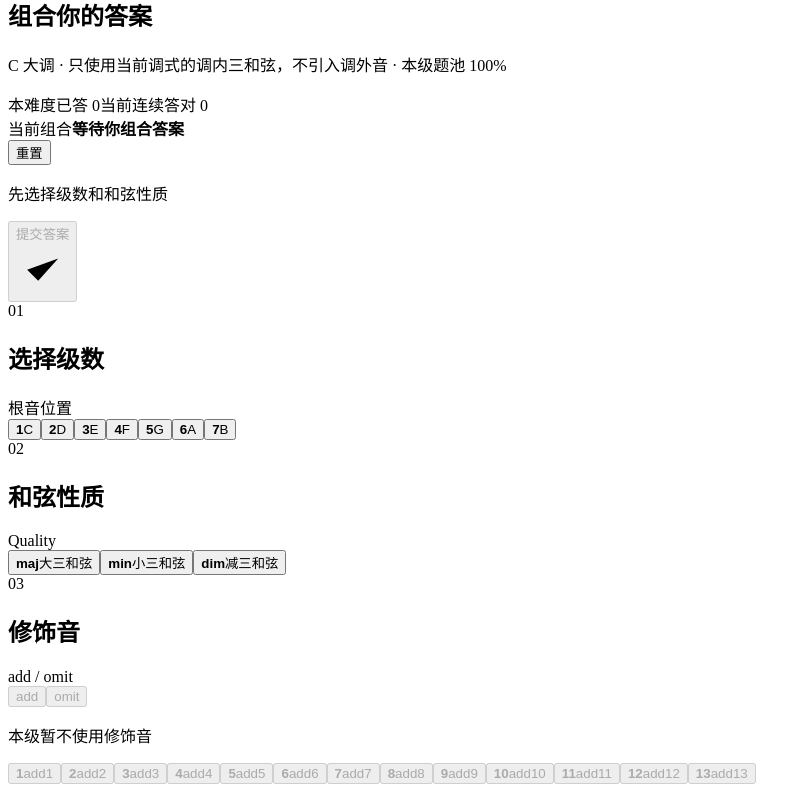
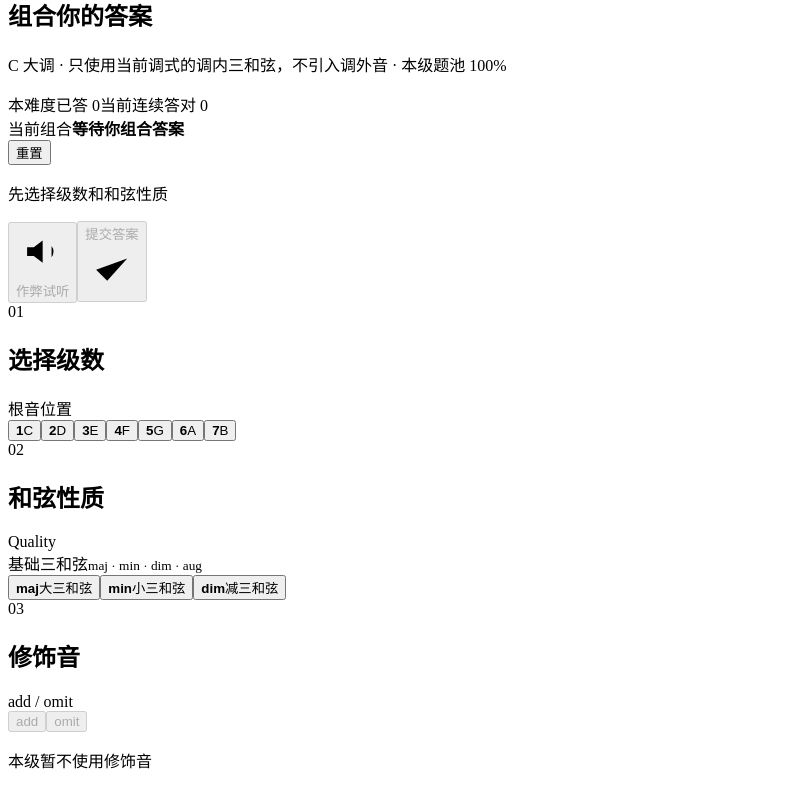
Before and after one commit to ponder-j/Chord_Excercise, a React (Vite) app: page / in a window 1280 px wide. Shown: the part 660-1446 px from the top of the page, without its empty margins (0-811 px from the left). Built offline with nearby package versions, Linux system fonts and the light colour scheme; the HTML template or start-up script is replaced by a standard one.

Commit message:
Group chord qualities and add answer preview

```diff
--- a/src/App.tsx
+++ b/src/App.tsx
@@ -216,6 +216,12 @@ function App() {
     const tonicRoot = 48 + store.settings.keyRoot
     const tonicIntervals = store.settings.keyMode === 'major' ? [0, 4, 7] : [0, 3, 7]
     void playNotes(tonicIntervals.map((interval) => tonicRoot + interval))
+  }
+
+  function handlePreviewAnswer() {
+    if (!selectedAnswer || selectedMidi.length === 0) return
+    playedQuestionRef.current = question.id
+    void playNotes(selectedMidi)
   }
 
   function handleSelectDegree(value: number) {
@@ -457,13 +463,28 @@ function App() {
           )}
 
           <div className="submit-row">
-            <p>{hasAnswer ? '确认组合听起来与目标一致后再提交' : '先选择级数和和弦性质'}</p>
+            <p>{hasAnswer ? '可先试听自己组合的音响，再提交答案' : '先选择级数和和弦性质'}</p>
+            <div className="submit-actions">
+              <button
+                type="button"
+                className="cheat-button"
+                onClick={handlePreviewAnswer}
+                disabled={!hasAnswer || isLockedFeedback}
+                title="试听当前组合，不计入答题记录"
+              >
+                <svg viewBox="0 0 24 24" aria-hidden="true">
+                  <path d="M5 10v4h3l4 3V7l-4 3H5Z" />
+                  <path d="M16 9.5a4 4 0 0 1 0 5" />
+                </svg>
+                作弊试听
+              </button>
               <button type="button" className="submit-button" onClick={handleSubmit} disabled={!hasAnswer || isLockedFeedback}>
                 提交答案
                 <svg viewBox="0 0 24 24" aria-hidden="true">
                   <path d="m5 12 5 5L19 7" />
                 </svg>
               </button>
+            </div>
           </div>
 
           <AnswerPanels
--- a/src/components/AnswerPanels.tsx
+++ b/src/components/AnswerPanels.tsx
@@ -1,3 +1,4 @@
+import { QUALITY_GROUPS } from '../data/levels'
 import type { AnswerModifier, ModifierKind, QualityDefinition } from '../types'
 import { modifierKey } from '../music'
 
@@ -35,6 +36,10 @@ export function AnswerPanels({
   onRemoveModifier,
 }: AnswerPanelsProps) {
   const selectedModifierKeys = new Set(selectedModifiers.map(modifierKey))
+  const groupedQualities = QUALITY_GROUPS.map((group) => ({
+    ...group,
+    qualities: qualityCards.filter((quality) => quality.group === group.id),
+  })).filter((group) => group.qualities.length > 0)
 
   return (
     <div className="answer-panels">
@@ -76,8 +81,15 @@ export function AnswerPanels({
           <span className="answer-panel__caption">Quality</span>
         </div>
 
-        <div className="quality-grid">
-          {qualityCards.map((quality) => (
+        <div className="quality-groups">
+          {groupedQualities.map((group) => (
+            <div className="quality-group" key={group.id}>
+              <div className="quality-group__head">
+                <span>{group.label}</span>
+                <small>{group.hint}</small>
+              </div>
+              <div className="quality-group__grid">
+                {group.qualities.map((quality) => (
                   <button
                     key={quality.id}
                     type="button"
@@ -89,6 +101,9 @@ export function AnswerPanels({
                     <strong>{quality.label}</strong>
                     <span>{quality.name}</span>
                   </button>
+                ))}
+              </div>
+            </div>
           ))}
         </div>
       </section>
--- a/src/data/levels.ts
+++ b/src/data/levels.ts
@@ -1,4 +1,4 @@
-import type { KeyRoot, QualityDefinition } from '../types'
+import type { KeyRoot, QualityDefinition, QualityGroup } from '../types'
 
 export const KEY_ROOTS: KeyRoot[] = [
   { pitchClass: 0, label: 'C', useFlats: false },
@@ -15,32 +15,42 @@ export const KEY_ROOTS: KeyRoot[] = [
   { pitchClass: 11, label: 'B', useFlats: false },
 ]
 
+export const QUALITY_GROUPS: Array<{ id: QualityGroup; label: string; hint: string }> = [
+  { id: 'triad', label: '基础三和弦', hint: 'maj · min · dim · aug' },
+  { id: 'sus', label: '挂留和弦', hint: 'sus2 · sus4' },
+  { id: 'seventh', label: '七和弦', hint: '7 · maj7 · min7 · dim7' },
+  { id: 'sixth', label: '六和弦', hint: '6 · m6 · 6/9' },
+  { id: 'ninth', label: '九和弦', hint: '9 · maj9 · min9' },
+  { id: 'eleventh', label: '十一和弦', hint: '11 · maj11 · min11 · 7#11' },
+  { id: 'thirteenth', label: '十三和弦', hint: '13 · maj13 · min13' },
+]
+
 export const QUALITIES: QualityDefinition[] = [
-  { id: 'maj', label: 'maj', name: '大三和弦', intervals: [0, 4, 7], level: 1, description: '明亮、稳定的基础色彩' },
-  { id: 'min', label: 'min', name: '小三和弦', intervals: [0, 3, 7], level: 1, description: '柔和、内敛的基础色彩' },
-  { id: 'dim', label: 'dim', name: '减三和弦', intervals: [0, 3, 6], level: 2, description: '紧张、不稳定' },
-  { id: 'aug', label: 'aug', name: '增三和弦', intervals: [0, 4, 8], level: 2, description: '悬浮、扩张感' },
-  { id: 'sus2', label: 'sus2', name: '挂二和弦', intervals: [0, 2, 7], level: 2, description: '开放、没有明确三音倾向' },
-  { id: 'sus4', label: 'sus4', name: '挂四和弦', intervals: [0, 5, 7], level: 2, description: '悬而未决、具有解决倾向' },
-  { id: 'maj7', label: 'maj7', name: '大七和弦', intervals: [0, 4, 7, 11], level: 3, description: '通透、柔和的大七色彩' },
-  { id: 'min7', label: 'min7', name: '小七和弦', intervals: [0, 3, 7, 10], level: 3, description: '流行音乐中常见的小七色彩' },
-  { id: '7', label: '7', name: '属七和弦', intervals: [0, 4, 7, 10], level: 3, description: '强烈指向主和弦' },
-  { id: 'm7b5', label: 'm7b5', name: '半减七和弦', intervals: [0, 3, 6, 10], level: 3, description: '常用于小调 ii-V-i' },
-  { id: 'dim7', label: 'dim7', name: '减七和弦', intervals: [0, 3, 6, 9], level: 3, description: '对称、强烈的紧张色彩' },
-  { id: '6', label: '6', name: '大六和弦', intervals: [0, 4, 7, 9], level: 4, description: '温暖、略带复古感' },
-  { id: 'm6', label: 'm6', name: '小六和弦', intervals: [0, 3, 7, 9], level: 4, description: '小调中的多利亚色彩' },
-  { id: '7sus4', label: '7sus4', name: '属七挂四', intervals: [0, 5, 7, 10], level: 4, description: '延宕解决感的属功能和弦' },
-  { id: 'maj9', label: 'maj9', name: '大九和弦', intervals: [0, 4, 7, 11, 14], level: 5, description: '开阔、现代的九和弦色彩' },
-  { id: 'min9', label: 'min9', name: '小九和弦', intervals: [0, 3, 7, 10, 14], level: 5, description: '柔和且有延伸感' },
-  { id: '9', label: '9', name: '属九和弦', intervals: [0, 4, 7, 10, 14], level: 5, description: '强烈但带有开放感' },
-  { id: '69', label: '6/9', name: '六九和弦', intervals: [0, 4, 7, 9, 14], level: 5, description: '明亮、无需解决的流行色彩' },
-  { id: 'maj11', label: 'maj11', name: '大十一和弦', intervals: [0, 4, 7, 11, 14, 17], level: 6, description: '宽阔、带有悬浮感的大和弦' },
-  { id: 'min11', label: 'min11', name: '小十一和弦', intervals: [0, 3, 7, 10, 14, 17], level: 6, description: '爵士与 R&B 中常见' },
-  { id: '11', label: '11', name: '属十一和弦', intervals: [0, 4, 7, 10, 14, 17], level: 6, description: '密集而富有张力的属和弦' },
-  { id: '7#11', label: '7#11', name: '属七升十一', intervals: [0, 4, 7, 10, 18], level: 6, description: '利底亚属色彩，空灵而紧张' },
-  { id: 'maj13', label: 'maj13', name: '大十三和弦', intervals: [0, 4, 7, 11, 14, 21], level: 7, description: '丰满、开阔的终止色彩' },
-  { id: 'min13', label: 'min13', name: '小十三和弦', intervals: [0, 3, 7, 10, 14, 21], level: 7, description: '柔和而复杂的十三和弦色彩' },
-  { id: '13', label: '13', name: '属十三和弦', intervals: [0, 4, 7, 10, 14, 21], level: 7, description: '张力充分、色彩浓烈的属和弦' },
+  { id: 'maj', group: 'triad', label: 'maj', name: '大三和弦', intervals: [0, 4, 7], level: 1, description: '明亮、稳定的基础色彩' },
+  { id: 'min', group: 'triad', label: 'min', name: '小三和弦', intervals: [0, 3, 7], level: 1, description: '柔和、内敛的基础色彩' },
+  { id: 'dim', group: 'triad', label: 'dim', name: '减三和弦', intervals: [0, 3, 6], level: 2, description: '紧张、不稳定' },
+  { id: 'aug', group: 'triad', label: 'aug', name: '增三和弦', intervals: [0, 4, 8], level: 2, description: '悬浮、扩张感' },
+  { id: 'sus2', group: 'sus', label: 'sus2', name: '挂二和弦', intervals: [0, 2, 7], level: 2, description: '开放、没有明确三音倾向' },
+  { id: 'sus4', group: 'sus', label: 'sus4', name: '挂四和弦', intervals: [0, 5, 7], level: 2, description: '悬而未决、具有解决倾向' },
+  { id: 'maj7', group: 'seventh', label: 'maj7', name: '大七和弦', intervals: [0, 4, 7, 11], level: 3, description: '通透、柔和的大七色彩' },
+  { id: 'min7', group: 'seventh', label: 'min7', name: '小七和弦', intervals: [0, 3, 7, 10], level: 3, description: '流行音乐中常见的小七色彩' },
+  { id: '7', group: 'seventh', label: '7', name: '属七和弦', intervals: [0, 4, 7, 10], level: 3, description: '强烈指向主和弦' },
+  { id: 'm7b5', group: 'seventh', label: 'm7b5', name: '半减七和弦', intervals: [0, 3, 6, 10], level: 3, description: '常用于小调 ii-V-i' },
+  { id: 'dim7', group: 'seventh', label: 'dim7', name: '减七和弦', intervals: [0, 3, 6, 9], level: 3, description: '对称、强烈的紧张色彩' },
+  { id: '6', group: 'sixth', label: '6', name: '大六和弦', intervals: [0, 4, 7, 9], level: 4, description: '温暖、略带复古感' },
+  { id: 'm6', group: 'sixth', label: 'm6', name: '小六和弦', intervals: [0, 3, 7, 9], level: 4, description: '小调中的多利亚色彩' },
+  { id: '7sus4', group: 'seventh', label: '7sus4', name: '属七挂四', intervals: [0, 5, 7, 10], level: 4, description: '延宕解决感的属功能和弦' },
+  { id: 'maj9', group: 'ninth', label: 'maj9', name: '大九和弦', intervals: [0, 4, 7, 11, 14], level: 5, description: '开阔、现代的九和弦色彩' },
+  { id: 'min9', group: 'ninth', label: 'min9', name: '小九和弦', intervals: [0, 3, 7, 10, 14], level: 5, description: '柔和且有延伸感' },
+  { id: '9', group: 'ninth', label: '9', name: '属九和弦', intervals: [0, 4, 7, 10, 14], level: 5, description: '强烈但带有开放感' },
+  { id: '69', group: 'sixth', label: '6/9', name: '六九和弦', intervals: [0, 4, 7, 9, 14], level: 5, description: '明亮、无需解决的流行色彩' },
+  { id: 'maj11', group: 'eleventh', label: 'maj11', name: '大十一和弦', intervals: [0, 4, 7, 11, 14, 17], level: 6, description: '宽阔、带有悬浮感的大和弦' },
+  { id: 'min11', group: 'eleventh', label: 'min11', name: '小十一和弦', intervals: [0, 3, 7, 10, 14, 17], level: 6, description: '爵士与 R&B 中常见' },
+  { id: '11', group: 'eleventh', label: '11', name: '属十一和弦', intervals: [0, 4, 7, 10, 14, 17], level: 6, description: '密集而富有张力的属和弦' },
+  { id: '7#11', group: 'eleventh', label: '7#11', name: '属七升十一', intervals: [0, 4, 7, 10, 18], level: 6, description: '利底亚属色彩，空灵而紧张' },
+  { id: 'maj13', group: 'thirteenth', label: 'maj13', name: '大十三和弦', intervals: [0, 4, 7, 11, 14, 21], level: 7, description: '丰满、开阔的终止色彩' },
+  { id: 'min13', group: 'thirteenth', label: 'min13', name: '小十三和弦', intervals: [0, 3, 7, 10, 14, 21], level: 7, description: '柔和而复杂的十三和弦色彩' },
+  { id: '13', group: 'thirteenth', label: '13', name: '属十三和弦', intervals: [0, 4, 7, 10, 14, 21], level: 7, description: '张力充分、色彩浓烈的属和弦' },
 ]
 
 export const LEVELS = [
--- a/src/styles.css
+++ b/src/styles.css
@@ -918,6 +918,13 @@ main {
   font-size: 0.72rem;
 }
 
+.submit-actions {
+  display: flex;
+  align-items: center;
+  gap: 8px;
+}
+
+.cheat-button,
 .submit-button {
   display: inline-flex;
   min-height: 48px;
@@ -935,17 +942,33 @@ main {
   transition: transform 160ms ease, background 160ms ease;
 }
 
+.cheat-button {
+  border: 1px solid rgba(61, 103, 237, 0.2);
+  background: #eef2ff;
+  color: #3556c0;
+  box-shadow: none;
+}
+
+.cheat-button:hover:not(:disabled) {
+  transform: translateY(-1px);
+  border-color: rgba(61, 103, 237, 0.36);
+  background: #e4eaff;
+}
+
 .submit-button:hover:not(:disabled) {
   transform: translateY(-1px);
   background: var(--blue);
 }
 
+.cheat-button:disabled,
 .submit-button:disabled {
   background: #d9ddd8;
   color: #a8adb1;
+  border-color: transparent;
   box-shadow: none;
 }
 
+.cheat-button svg,
 .submit-button svg {
   width: 17px;
   height: 17px;
@@ -1059,17 +1082,54 @@ main {
   color: #aeb5bf;
 }
 
-.quality-grid {
-  display: grid;
-  grid-template-columns: repeat(4, minmax(0, 1fr));
-  gap: 7px;
+.quality-groups {
+  display: grid;
+  gap: 12px;
+}
+
+.quality-group {
+  min-width: 0;
+}
+
+.quality-group + .quality-group {
+  padding-top: 10px;
+  border-top: 1px dashed #e4e8e1;
+}
+
+.quality-group__head {
+  display: flex;
+  align-items: baseline;
+  justify-content: space-between;
+  gap: 8px;
+  margin-bottom: 6px;
+}
+
+.quality-group__head > span {
+  color: #555c64;
+  font-size: 0.66rem;
+  font-weight: 800;
+}
+
+.quality-group__head small {
+  overflow: hidden;
+  color: #a0a5aa;
+  font-family: ui-monospace, 'SFMono-Regular', Menlo, Consolas, monospace;
+  font-size: 0.48rem;
+  text-overflow: ellipsis;
+  white-space: nowrap;
+}
+
+.quality-group__grid {
+  display: grid;
+  grid-template-columns: repeat(6, minmax(0, 1fr));
+  gap: 6px;
 }
 
 .quality-card {
-  min-height: 66px;
-  padding: 9px 7px;
+  min-height: 50px;
+  padding: 6px 4px;
   border: 1px solid #e0e4dd;
-  border-radius: 13px;
+  border-radius: 11px;
   background: #fff;
   cursor: pointer;
   transition: 150ms ease;
@@ -1083,16 +1143,16 @@ main {
 .quality-card strong {
   overflow: hidden;
   font-family: ui-monospace, 'SFMono-Regular', Menlo, Consolas, monospace;
-  font-size: 0.76rem;
+  font-size: 0.68rem;
   font-weight: 500;
   text-overflow: ellipsis;
   white-space: nowrap;
 }
 
 .quality-card span {
-  margin-top: 5px;
+  margin-top: 3px;
   color: #9ca1a7;
-  font-size: 0.58rem;
+  font-size: 0.5rem;
   font-weight: 700;
 }
 
@@ -1558,8 +1618,13 @@ main {
     justify-content: flex-start;
   }
 
+  .submit-actions {
+    width: 100%;
+  }
+
+  .cheat-button,
   .submit-button {
-    width: 100%;
+    flex: 1;
     justify-content: center;
   }
 
@@ -1643,8 +1708,22 @@ main {
     border-radius: 22px;
   }
 
-  .quality-grid {
-    grid-template-columns: repeat(3, minmax(0, 1fr));
+  .quality-group__grid {
+    grid-template-columns: repeat(6, minmax(0, 1fr));
+    gap: 4px;
+  }
+
+  .quality-card {
+    min-height: 48px;
+    padding: 5px 2px;
+  }
+
+  .quality-card strong {
+    font-size: 0.6rem;
+  }
+
+  .quality-card span {
+    font-size: 0.44rem;
   }
 
   .modifier-grid {
--- a/src/types.ts
+++ b/src/types.ts
@@ -1,5 +1,6 @@
 export type KeyMode = 'major' | 'minor'
 export type ModifierKind = 'add' | 'omit'
+export type QualityGroup = 'triad' | 'sus' | 'seventh' | 'sixth' | 'ninth' | 'eleventh' | 'thirteenth'
 
 export interface KeyRoot {
   pitchClass: number
@@ -9,6 +10,7 @@ export interface KeyRoot {
 
 export interface QualityDefinition {
   id: string
+  group: QualityGroup
   label: string
   name: string
   intervals: number[]
```
Lines whose indentation alone changed are shown as unchanged.
